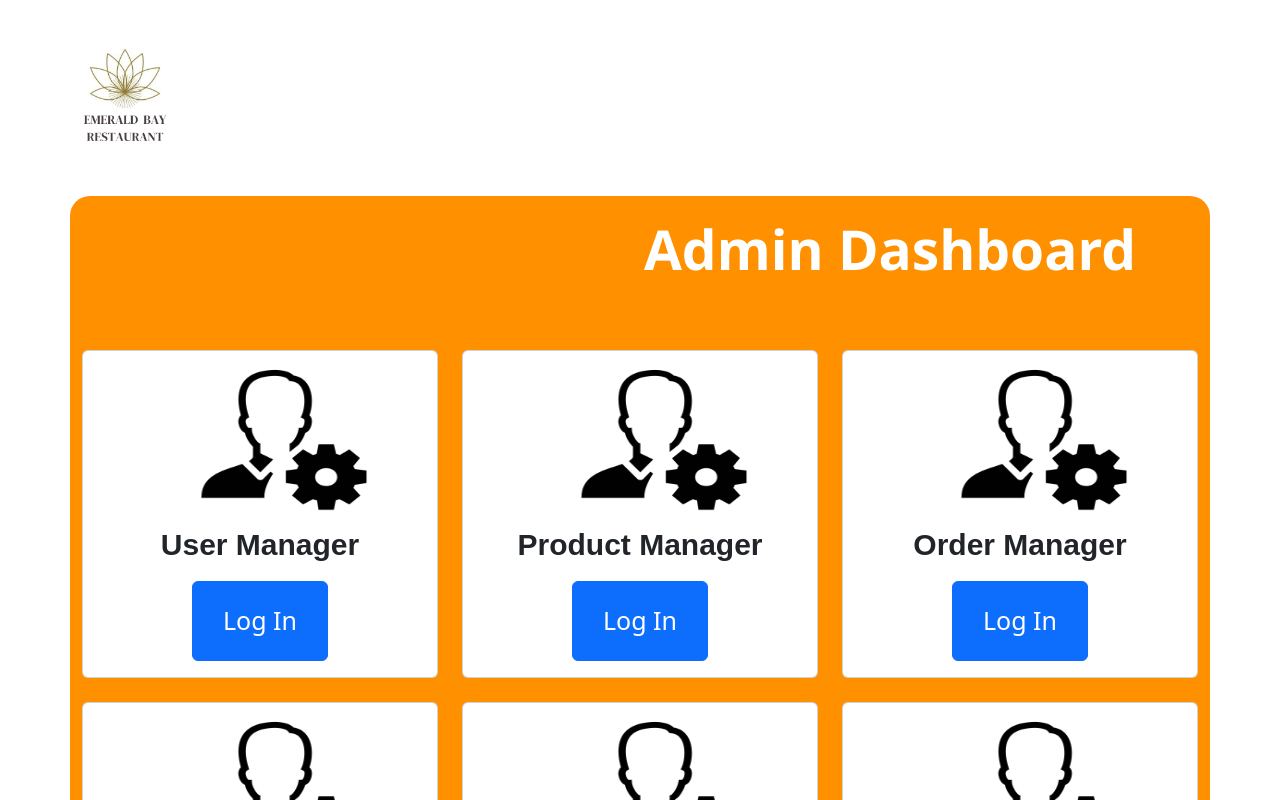
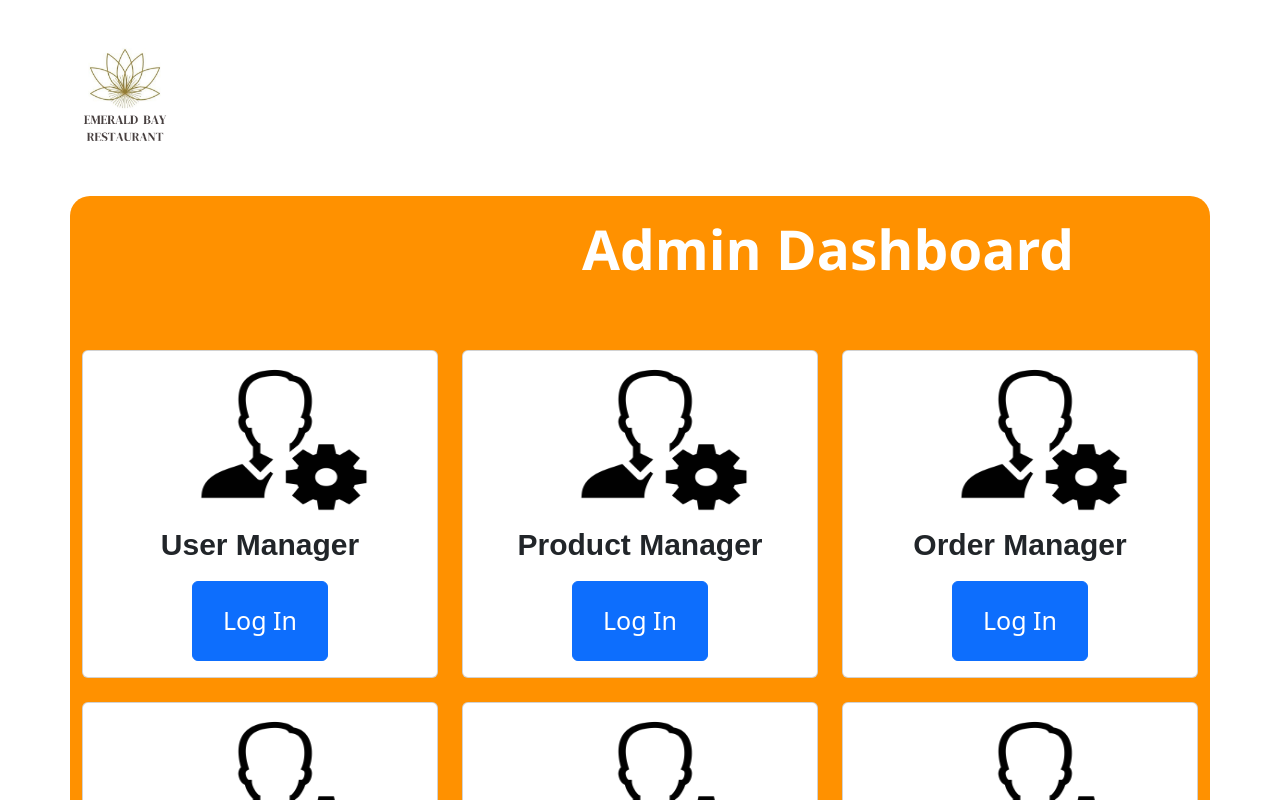
Before and after one commit to sahan-manusha/Emerald-Bay-Resort-Restaurant, a React (Create React App) app in the folder admin-frontend/: page /admin in a window 1280 px wide. Shown: the top 800 px of the page. Built offline with nearby package versions, Linux system fonts and the light colour scheme.

Commit message:
Naviagate admin home between admin dashboard

```diff
--- a/admin-frontend/src/components/pages/AdminDashBoard.css
+++ b/admin-frontend/src/components/pages/AdminDashBoard.css
@@ -1,8 +1,8 @@
 
 .name {
     display: flex;
-    justify-content: center;
-    align-items: center;
+    padding-right: 25px;
+
 
 }
 
--- a/admin-frontend/src/components/pages/AdminNavBar.js
+++ b/admin-frontend/src/components/pages/AdminNavBar.js
@@ -6,7 +6,7 @@ export const AdminNavBar = () => {
   return (
     <div>
         <div className="navbar">
-            <a href="#ggoogle.com"><img src={logo} alt="logo" style={{width:'150px', marginLeft:'50px'}} /></a>
+            <a href="/"><img src={logo} alt="logo" style={{width:'150px', marginLeft:'50px'}} /></a>
 
         </div>
     </div>
--- a/admin-frontend/src/components/pages/Home.js
+++ b/admin-frontend/src/components/pages/Home.js
@@ -2,7 +2,7 @@ import React from 'react'
 import logo from "../images/EMERALDBAYLOGO.png"
 import "../common/Home.css";
 import Button from 'react-bootstrap/Button';
-
+import { useNavigate } from 'react-router-dom'; // Import useHistory from react-router-dom
 import Container from 'react-bootstrap/Container';
 
 import Nav from 'react-bootstrap/Nav';
@@ -13,6 +13,13 @@ import restaurantadminsec from "../images/restaurantadminsec.jpg";
 
 
 export const AdminHome = () => {
+
+  const navigate = useNavigate(); // Initialize useNavigate
+
+  const handleAdminButtonClick = () => {
+    navigate('./admin'); // Redirect to '/admin' route
+  };
+
   return (
     <div>
         <div className="adminNavbar">
@@ -29,7 +36,7 @@ export const AdminHome = () => {
 
                   </Nav>
 
-                    <Button variant="outline-success"  style={{ fontSize: '25px' }}>Admin Dashboard</Button>
+                    <Button variant="outline-success"  onClick={handleAdminButtonClick}  style={{ fontSize: '25px' }}>Admin Dashboard</Button>
 
                 </Navbar.Collapse>
               </Container>
```
